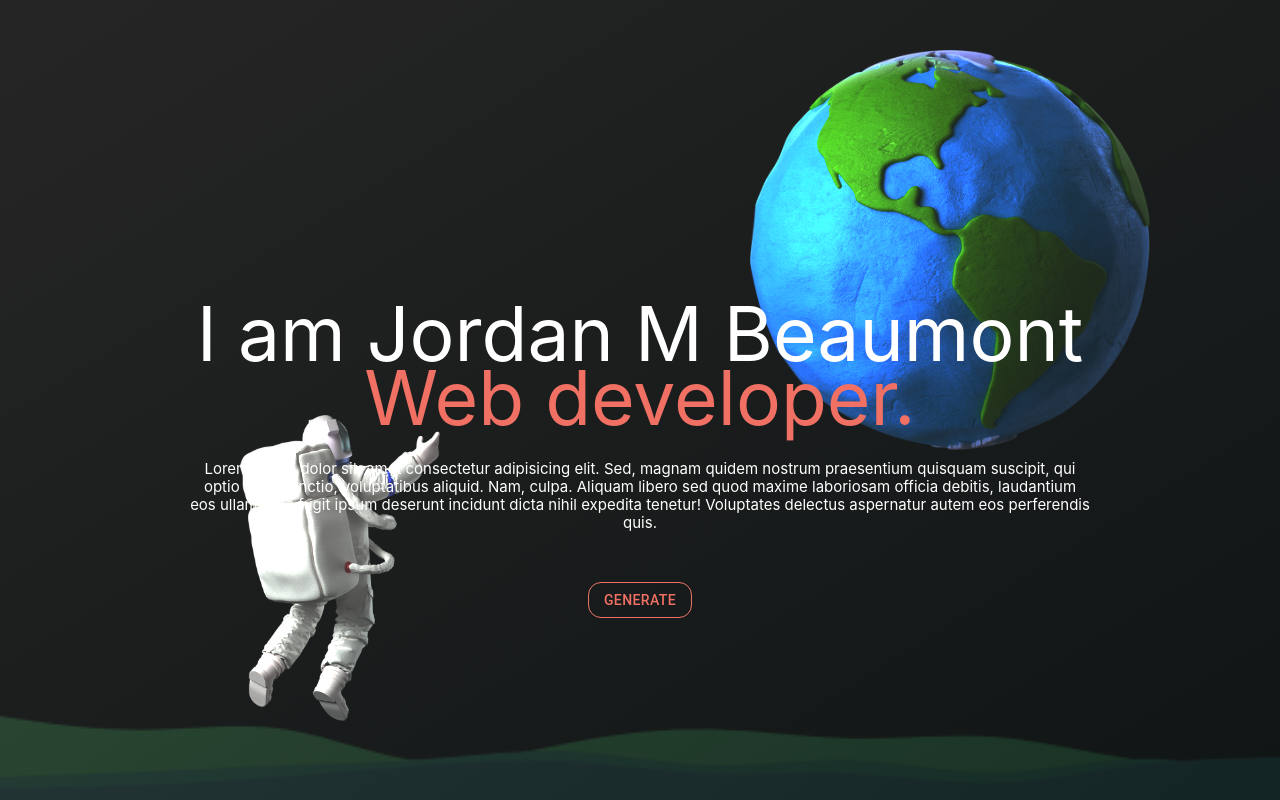
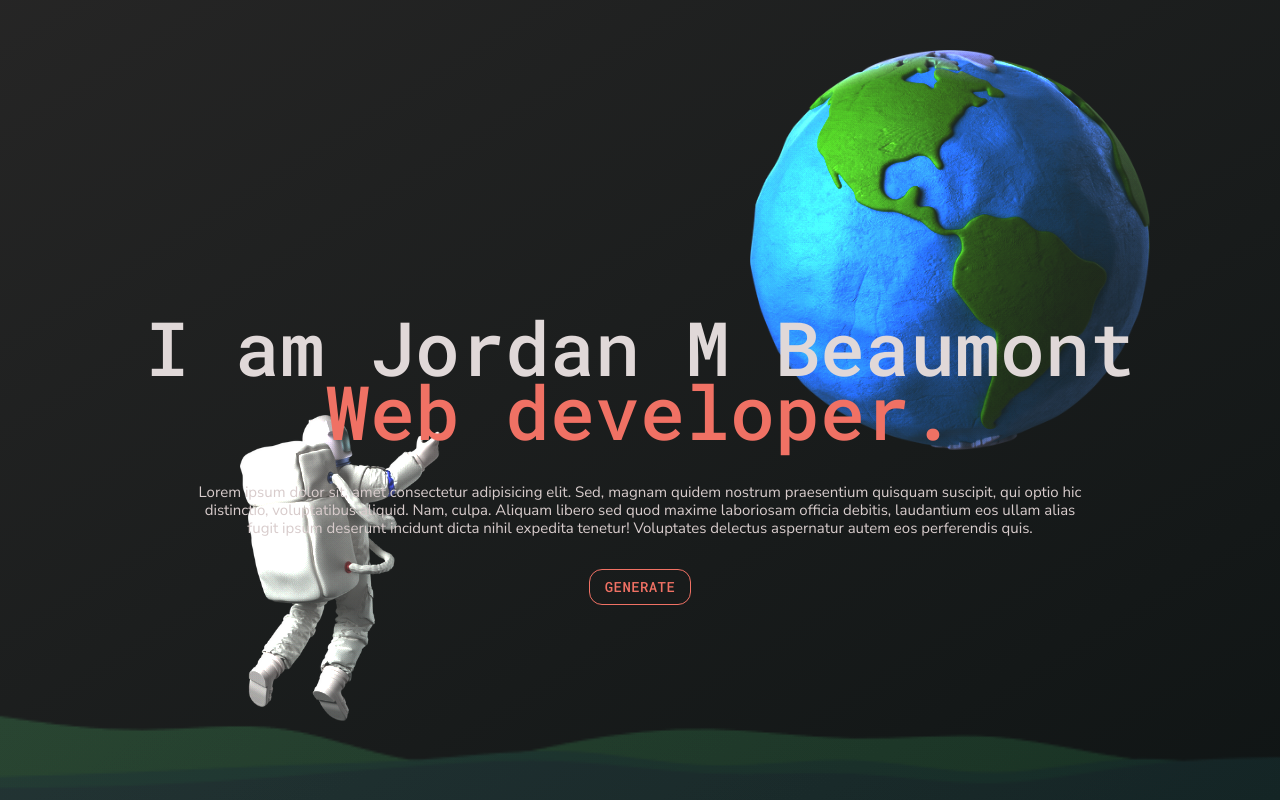
Before and after one commit to jordanbmnt/Netlify-Personal-Website, a React (Create React App) app: page / in a window 1280 px wide. Built offline with nearby package versions, Linux system fonts and the light colour scheme.

Commit message:
added style

```diff
--- a/src/Pages/MainPage/mainPage.css
+++ b/src/Pages/MainPage/mainPage.css
@@ -1,3 +1,6 @@
+@import url('https://fonts.googleapis.com/css2?family=Nunito+Sans:opsz@6..12&display=swap');
+@import url('https://fonts.googleapis.com/css2?family=Roboto+Mono:wght@500&display=swap');
+
 .main-page{
   background: #1E1E1E;
   background: linear-gradient(to bottom right, #f5f3f11a, #101515), #0e0e0e;
@@ -25,6 +28,8 @@ h1{
   word-wrap: break-word;
   margin: 0px;
   line-height: 0.85em;
+  font-family: 'Roboto Mono', monospace;
+  color: rgb(224, 216, 216);
 }
 
 h4{
@@ -34,13 +39,19 @@ h4{
   max-width: 900px;
   margin: 30px auto 50px auto;
   line-height: 1.2em;
+  font-family: 'Nunito Sans', sans-serif;
+  color: rgb(216, 204, 204);
+  padding: 10px;
+  margin-bottom: 22px;
 }
 
 #generate-button{
+  transition: 300ms;
   z-index: 5;
   color: #F07164;
   border-color: #F07164;
   border-radius: 13px;
+  font-family: 'Roboto Mono', monospace;
 }
 
 #generate-button:hover{
```
